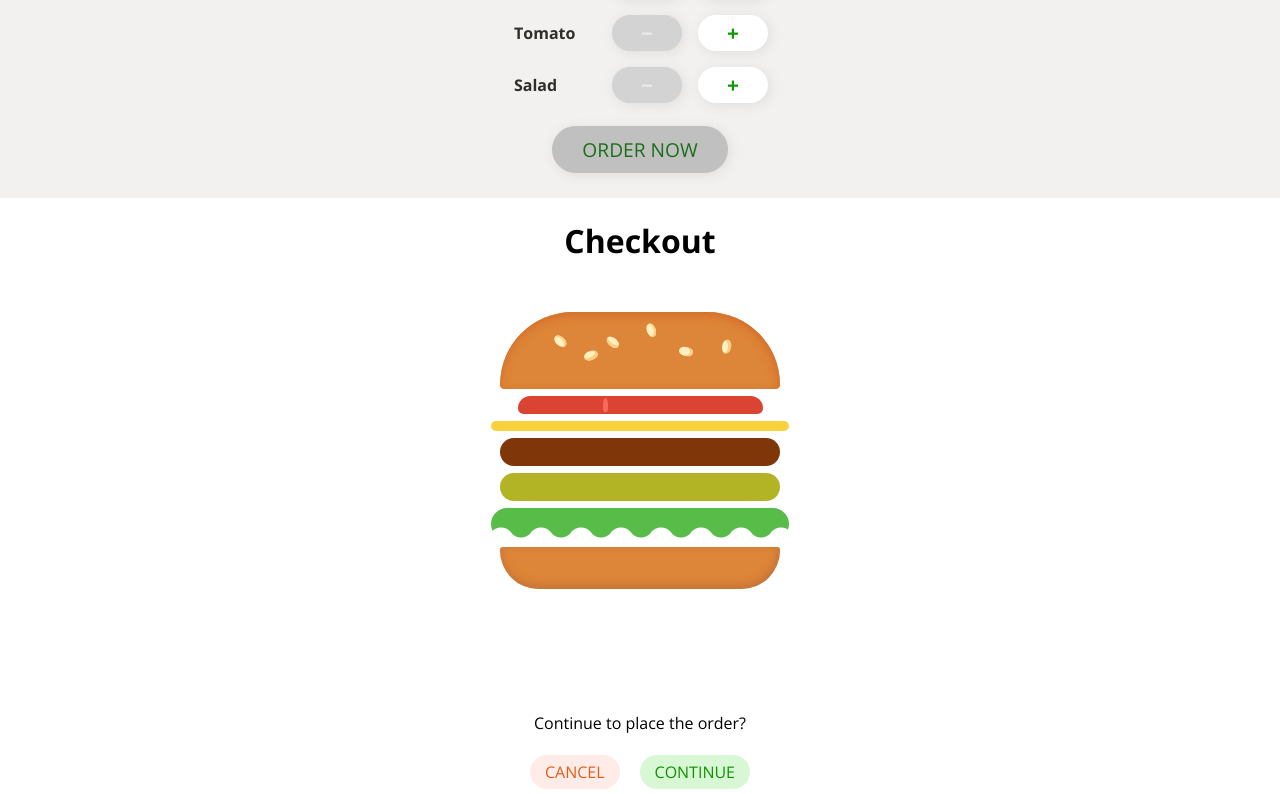
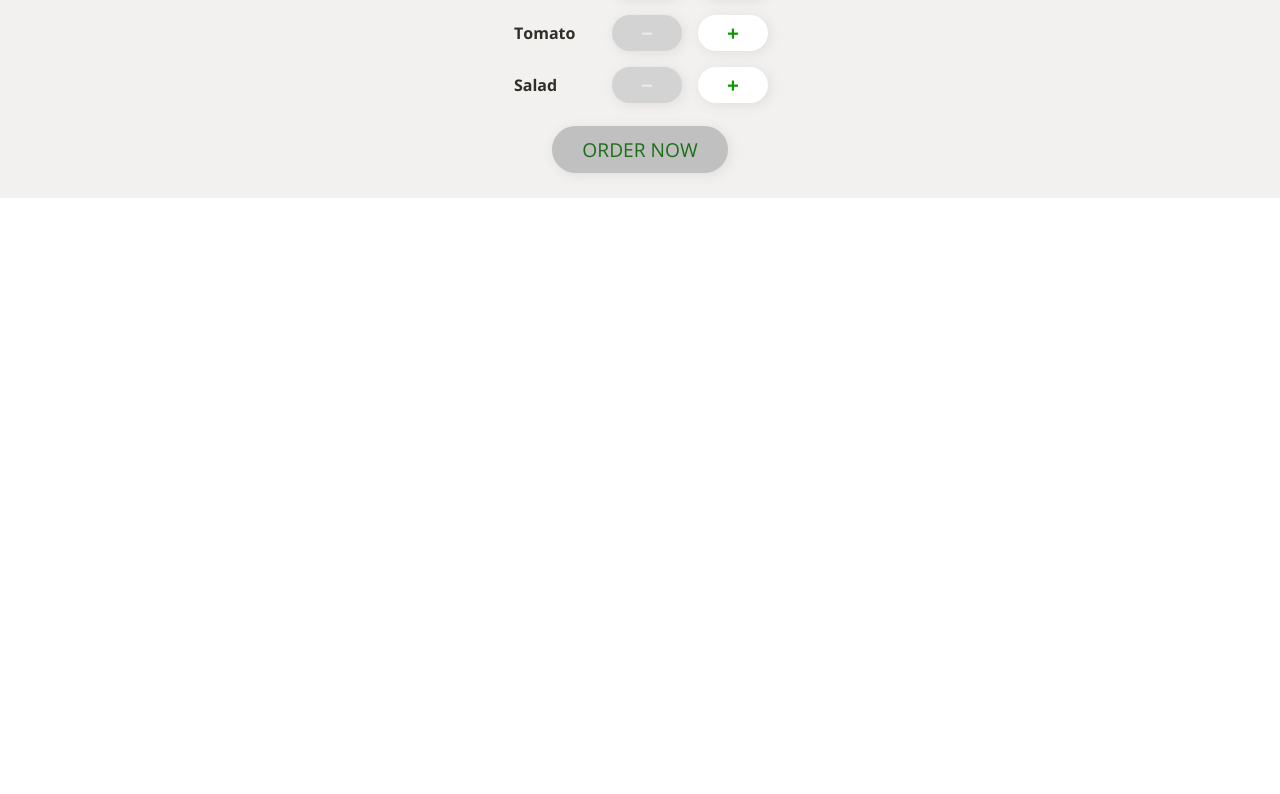
Before and after one commit to khoathy/burger-app, a React app: page / in a window 1280 px wide. Shown: the part 921-1715 px from the top of the page. After the commit the page ends 1119 px from the top, so only its background shows below. Built offline with nearby package versions, Linux system fonts and the light colour scheme.

Commit message:
feat: set up routing & route

```diff
--- a/package.json
+++ b/package.json
@@ -37,6 +37,7 @@
     "react": "^16.12.0",
     "react-dev-utils": "^5.0.2",
     "react-dom": "^16.12.0",
+    "react-router-dom": "^5.1.2",
     "resolve": "1.6.0",
     "style-loader": "0.19.0",
     "sw-precache-webpack-plugin": "0.11.4",
--- a/src/App.js
+++ b/src/App.js
@@ -1,4 +1,5 @@
 import React, { Component } from 'react';
+import { Route, Switch } from 'react-router-dom';
 
 import Layout from './components/Layout/Layout';
 import BurgerBuilder from './containers/BurgerBuilder/BurgerBuilder';
@@ -10,8 +11,10 @@
     return (
       <div>
         <Layout>
-          <BurgerBuilder/>
-          <Checkout />
+          <Switch>
+            <Route path="/checkout" component={Checkout} />
+            <Route path="/" exact component={BurgerBuilder} />
+          </Switch>
         </Layout>
       </div>
     );
--- a/src/index.js
+++ b/src/index.js
@@ -1,8 +1,15 @@
 import React from 'react';
 import ReactDOM from 'react-dom';
+import {BrowserRouter} from 'react-router-dom';
+
 import './index.css';
 import App from './App';
 import registerServiceWorker from './registerServiceWorker';
 
-ReactDOM.render(<App />, document.getElementById('root'));
+const app = (
+    <BrowserRouter>
+        <App />
+    </BrowserRouter>
+)
+ReactDOM.render(app, document.getElementById('root'));
 registerServiceWorker();
```
Also changed, not shown: 1 other file (tests, documents, lock files or other folders).
